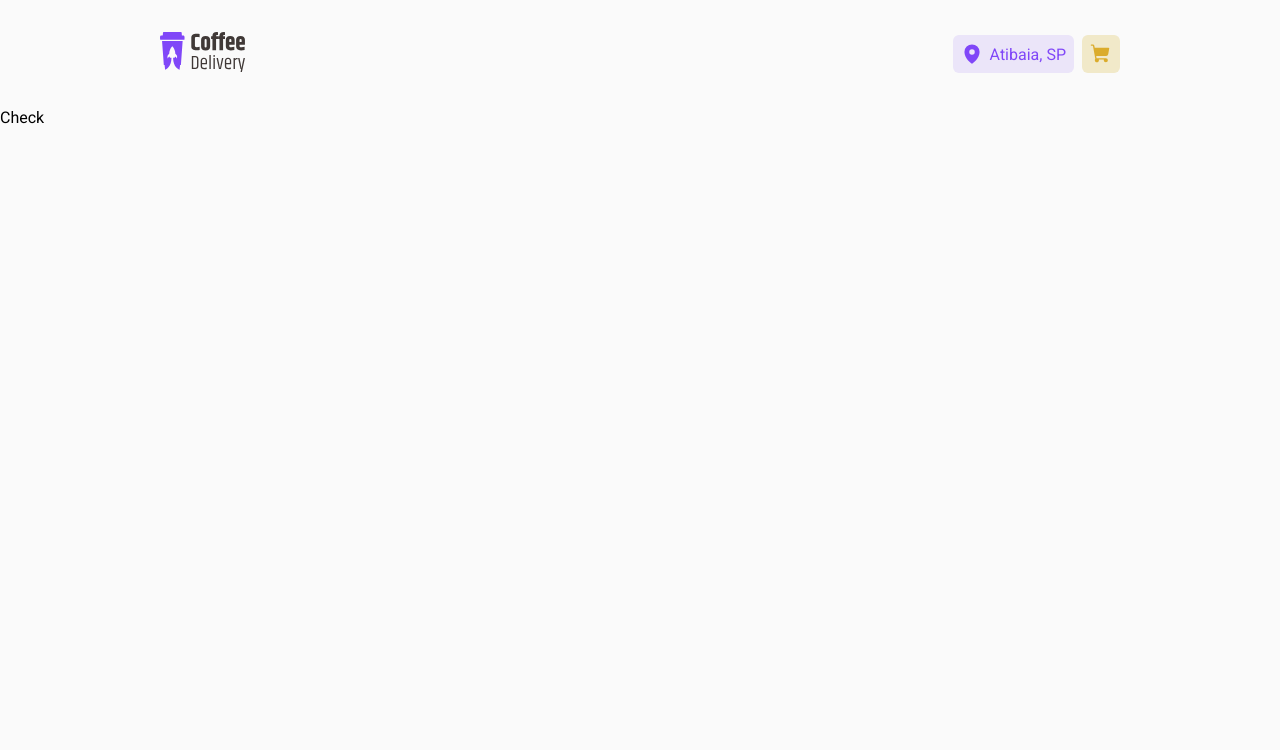
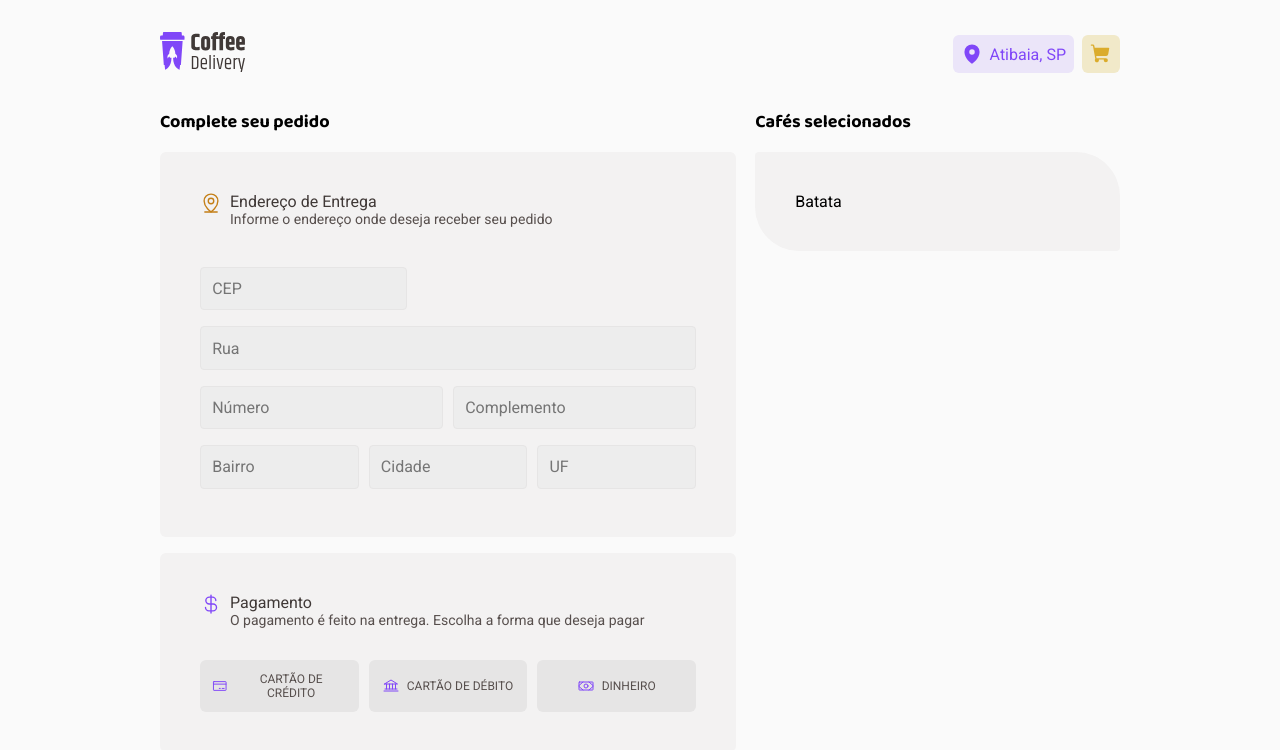
Before and after one commit to lucaslomba/desafio-02, a React (Vite) app: page /checkout in a window 1280 px wide. Shown: the top 750 px of the page. Built offline with nearby package versions, Linux system fonts and the light colour scheme.

Commit message:
Criando layout segunda pagina

```diff
--- a/package.json
+++ b/package.json
@@ -12,6 +12,7 @@
     "phosphor-react": "^1.4.1",
     "react": "^18.2.0",
     "react-dom": "^18.2.0",
+    "react-input-mask": "^2.0.4",
     "react-router-dom": "^6.8.1",
     "styled-components": "^5.3.6"
   },
@@ -19,6 +20,7 @@
     "@rocketseat/eslint-config": "^1.2.0",
     "@types/react": "^18.0.27",
     "@types/react-dom": "^18.0.10",
+    "@types/react-input-mask": "^3.0.2",
     "@types/styled-components": "^5.1.26",
     "@vitejs/plugin-react": "^3.1.0",
     "eslint": "^8.34.0",
--- a/src/pages/Checkout/index.tsx
+++ b/src/pages/Checkout/index.tsx
@@ -1,3 +1,105 @@
+import {
+  CheckoutContainer,
+  Card,
+  CardHeaderContainer,
+  IconHeader,
+  IconHeaderPayment,
+  HeaderContent,
+  Input,
+  GridStreet,
+  GridNumberAndComplement,
+  GridCity,
+  CardMethodPayment,
+  Button,
+  CardSelecteds,
+} from './styles'
+
+import {
+  MapPinLine,
+  CurrencyDollar,
+  CreditCard,
+  Money,
+  Bank,
+} from 'phosphor-react'
+import { useState } from 'react'
+
 export function Checkout() {
-  return <div>Check</div>
+  const [paymentMethod, setPaymentMethod] = useState('')
+
+  return (
+    <CheckoutContainer>
+      <div>
+        <h2>Complete seu pedido</h2>
+
+        <Card>
+          <CardHeaderContainer>
+            <IconHeader>
+              <MapPinLine size={22} />
+            </IconHeader>
+            <HeaderContent>
+              <span>Endereço de Entrega</span>
+              <p>Informe o endereço onde deseja receber seu pedido</p>
+            </HeaderContent>
+          </CardHeaderContainer>
+
+          <div>
+            <div>
+              <Input type="text" placeholder="CEP" />
+            </div>
+            <GridStreet>
+              <Input type="text" placeholder="Rua" />
+            </GridStreet>
+            <GridNumberAndComplement>
+              <Input type="text" placeholder="Número" />
+              <Input type="text" placeholder="Complemento" />
+            </GridNumberAndComplement>
+            <GridCity>
+              <Input type="text" placeholder="Bairro" />
+              <Input type="text" placeholder="Cidade" />
+              <Input type="text" placeholder="UF" />
+            </GridCity>
+          </div>
+        </Card>
+
+        <Card>
+          <CardHeaderContainer>
+            <IconHeaderPayment>
+              <CurrencyDollar size={22} />
+            </IconHeaderPayment>
+            <HeaderContent>
+              <span>Pagamento</span>
+              <p>
+                O pagamento é feito na entrega. Escolha a forma que deseja pagar
+              </p>
+            </HeaderContent>
+          </CardHeaderContainer>
+
+          <CardMethodPayment>
+            <Button
+              className={paymentMethod === 'credit' ? 'active' : ''}
+              onClick={() => setPaymentMethod('credit')}
+            >
+              <CreditCard size={16} /> <span>Cartão de crédito</span>
+            </Button>
+            <Button
+              className={paymentMethod === 'debit' ? 'active' : ''}
+              onClick={() => setPaymentMethod('debit')}
+            >
+              <Bank size={16} /> <span>cartão de débito</span>
+            </Button>
+            <Button
+              className={paymentMethod === 'cash' ? 'active' : ''}
+              onClick={() => setPaymentMethod('cash')}
+            >
+              <Money size={16} /> <span>dinheiro</span>
+            </Button>
+          </CardMethodPayment>
+        </Card>
+      </div>
+      <div>
+        <h2>Cafés selecionados</h2>
+        <CardSelecteds>Batata</CardSelecteds>
+      </div>
+    </CheckoutContainer>
+  )
 }
--- /dev/null
+++ b/src/pages/Checkout/styles.ts
@@ -0,0 +1,132 @@
+import styled from 'styled-components'
+
+export const CheckoutContainer = styled.div`
+  padding: 0 10rem 0 10rem;
+
+  display: grid;
+  justify-content: space-between;
+  grid-template-columns: 60% 38%;
+
+  h2 {
+    font-family: 'Baloo 2', sans-serif;
+    font-size: 1.125rem;
+  }
+`
+
+export const Card = styled.div`
+  margin-top: 1rem;
+  background: ${(props) => props.theme['gray-200']};
+
+  padding: 2.5rem;
+  border-radius: 6px;
+`
+
+export const CardHeaderContainer = styled.div`
+  display: flex;
+  gap: 0.5rem;
+
+  margin-bottom: 2rem;
+`
+
+export const IconHeader = styled.div`
+  color: ${(props) => props.theme['yellow-900']};
+`
+
+export const IconHeaderPayment = styled.div`
+  color: ${(props) => props.theme['purple-500']};
+`
+
+export const HeaderContent = styled.div`
+  display: flex;
+  flex-direction: column;
+
+  span {
+    font-size: 1rem;
+    color: ${(props) => props.theme['gray-800']};
+  }
+
+  p {
+    font-size: 0.875rem;
+    color: ${(props) => props.theme['gray-700']};
+  }
+`
+
+export const Input = styled.input`
+  padding: 0.7rem;
+
+  background: ${(props) => props.theme['gray-300']};
+  border: 1px solid ${(props) => props.theme['gray-400']};
+
+  border-radius: 4px;
+
+  margin: 0.5rem 0;
+`
+
+export const GridStreet = styled.div`
+  display: grid;
+  grid-template-columns: 100%;
+`
+
+export const GridNumberAndComplement = styled.div`
+  display: grid;
+  justify-content: space-between;
+  grid-template-columns: 49% 49%;
+`
+
+export const GridCity = styled.div`
+  display: grid;
+  justify-content: space-between;
+  grid-template-columns: 32% 32% 32%;
+`
+
+export const CardMethodPayment = styled.div`
+  display: grid;
+  justify-content: space-between;
+  grid-template-columns: 32% 32% 32%;
+`
+
+export const Button = styled.button`
+  display: flex;
+  gap: 0.5rem;
+  justify-content: center;
+  align-items: center;
+
+  font-size: 0.75rem;
+  text-transform: uppercase;
+
+  padding: 0.7rem;
+
+  background: ${(props) => props.theme['gray-400']};
+  border: 1px solid transparent;
+  border-radius: 6px;
+
+  color: ${(props) => props.theme['purple-500']};
+
+  span {
+    color: ${(props) => props.theme['gray-700']};
+  }
+
+  cursor: pointer;
+
+  &.active {
+    background: ${(props) => props.theme['purple-100']};
+    border: 1px solid ${(props) => props.theme['purple-500']};
+
+    color: ${(props) => props.theme['purple-500']};
+
+    span {
+      color: ${(props) => props.theme['gray-700']};
+    }
+
+    cursor: pointer;
+  }
+`
+
+export const CardSelecteds = styled.div`
+  margin-top: 1rem;
+  background: ${(props) => props.theme['gray-200']};
+
+  padding: 2.5rem;
+
+  border-radius: 4px 44px 4px 44px;
+`
```
Also changed, not shown: 1 other file (tests, documents, lock files or other folders).
